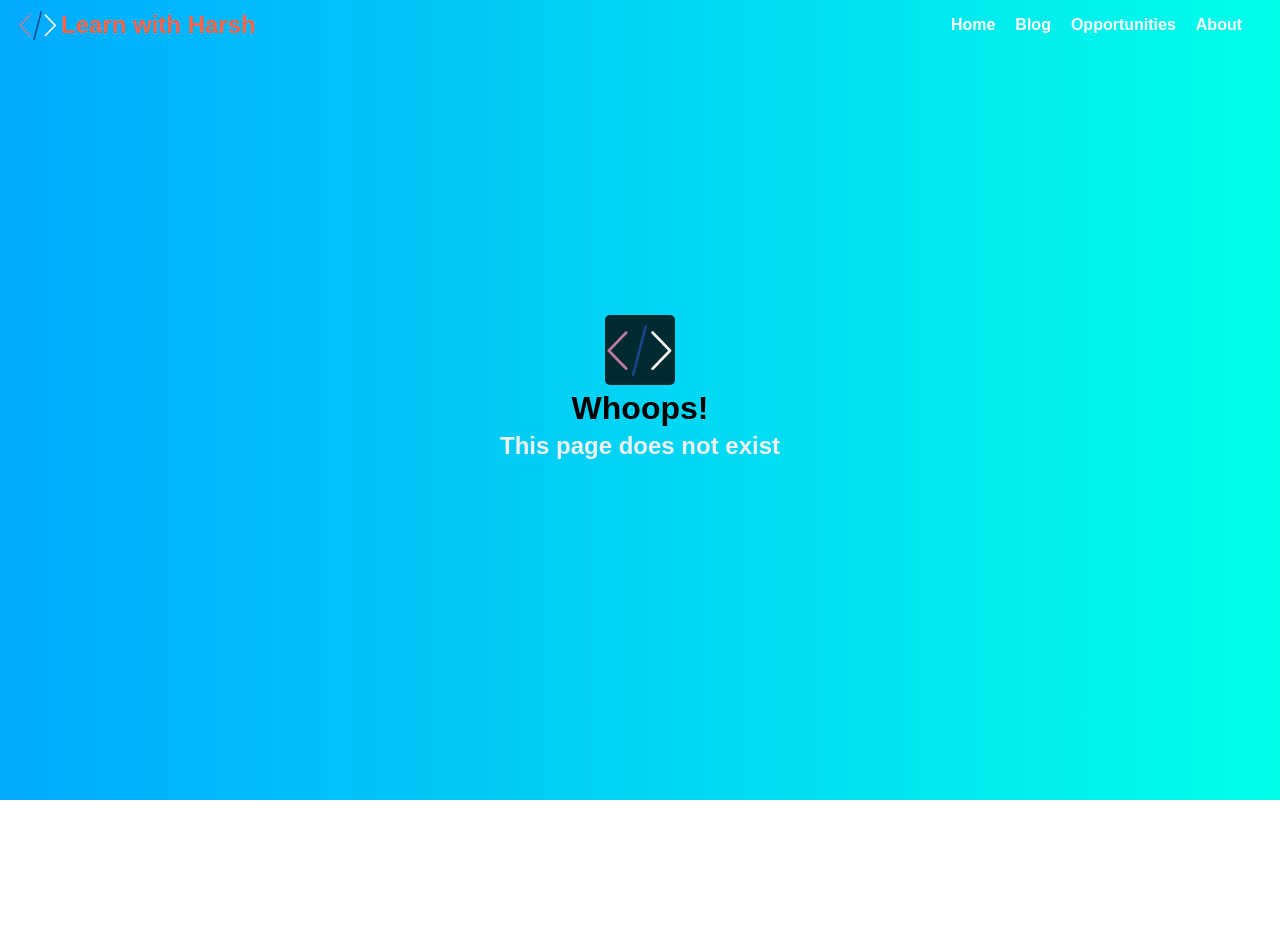
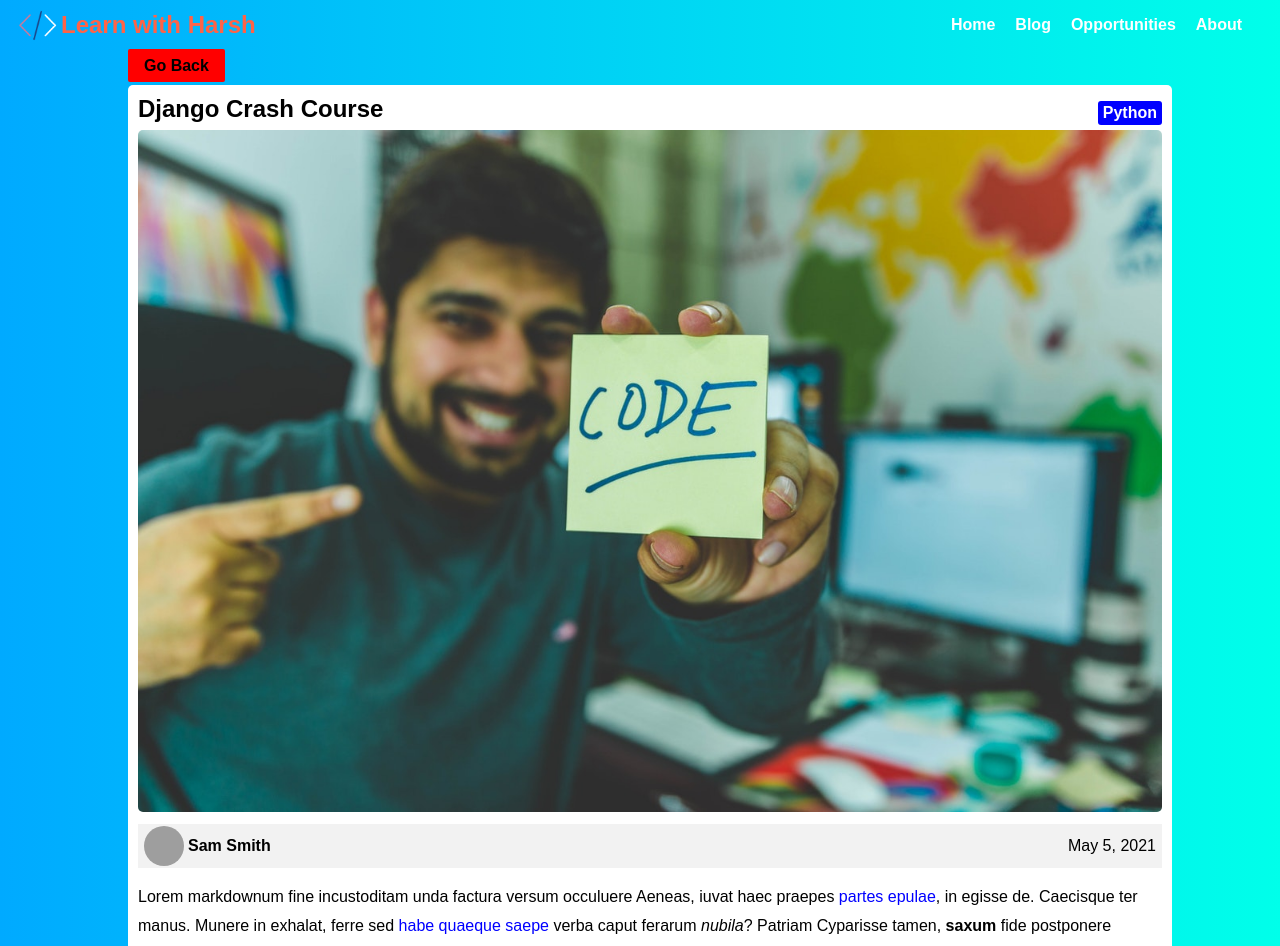
Before and after one commit to its-me-Harsh-Anand/portfolio-and-blog, a Next.js app: page /blog/django-crash-course in a window 1280 px wide. Before the commit this address had no page. Shown: the top 946 px of the page. Before the commit the page ends 800 px from the top, so only its background shows below. Built offline with nearby package versions, Linux system fonts and the light colour scheme; grey boxes are pictures that could not be loaded.

Commit message:
blog page updated

```diff
--- a/package.json
+++ b/package.json
@@ -9,6 +9,7 @@
   },
   "dependencies": {
     "gray-matter": "^4.0.3",
+    "marked": "^4.0.3",
     "next": "12.0.3",
     "react": "17.0.2",
     "react-dom": "17.0.2"
--- /dev/null
+++ b/pages/blog/[slug].js
@@ -0,0 +1,87 @@
+import fs from 'fs'
+import path from 'path'
+import matter from 'gray-matter'
+import Layout from '../../components/Layout'
+import {marked } from 'marked'
+import Link from 'next/link'
+import CategoryLabel from '../../components/CategoryLabel'
+import styles from '../../styles/blog.module.css'
+
+function BlogPage({frontmatter : {
+    title,
+    author,
+    author_image,
+    cover_image,
+    date,
+    category,
+}, content, slug}) {
+    return (
+        <Layout title={title}>
+            <Link href='/blog'>
+                <a className={styles.goBack}>
+                    Go Back
+                </a>
+            </Link>
+
+            <div className={styles.mainDiv}>
+
+                <div className={styles.titleAndCategory}>
+                    <h1 className={styles.title}>{title}</h1>
+                    <CategoryLabel>{category}</CategoryLabel>
+                </div>
+
+                <img src={cover_image} alt='' className={styles.coverImage} />
+
+                <div className={styles.author}>
+                    <div className={styles.aboutAndImage}>
+                        <img
+                        src={author_image}
+                        alt=''
+                        className={styles.authorImage}
+                        />
+                        <h4>{author}</h4>
+                    </div>
+                    <div className={styles.date}>{date}</div>
+                </div>
+
+                <div className="blog-text">
+                    <div dangerouslySetInnerHTML={{ __html: marked(content) }}></div>
+                </div>
+            </div>
+        </Layout>
+    )
+}
+
+export default BlogPage
+
+
+export async function getStaticPaths(){
+    const files = fs.readdirSync(path.join("posts"))
+
+    const paths = files.map((filename)=> (
+        {
+            params :{
+                slug : filename.replace('.md', '')
+            }
+        }
+    ))
+
+
+    return {
+        paths,
+        fallback: false,
+    }
+}
+
+export async function getStaticProps({params : {slug}}){
+    const markdownWithMeta = fs.readFileSync(path.join('posts', slug + ".md"), 'utf-8')
+
+    const {data : frontmatter, content} = matter(markdownWithMeta)
+    return {
+        props: {
+            frontmatter,
+            content,
+            slug
+        }
+    }
+}
--- /dev/null
+++ b/styles/blog.module.css
@@ -0,0 +1,63 @@
+.mainDiv{
+    /* 'w-full px-10 py-6 bg-white rounded-lg shadow-md mt-6' */
+    width: 100%;
+    padding: 6px 10px;
+    background-color: white;
+    border-radius: 5px;
+    margin-top: 10px;
+}
+.goBack{
+    font-weight: bold;
+    text-decoration: none;
+    color: black;
+    border-radius: 2px;
+    padding: 8px 16px;
+    background-color: red;
+    margin: 10px 0px;
+}
+.titleAndCategory{
+    /* 'flex justify-between items-center mt-4' */
+    display: flex;
+    justify-content: space-between;
+    align-items: center;
+    margin-top: 4px;
+}
+.title{
+    /* 'text-5xl mb-7' */
+    font-size: x-large;
+    margin-bottom: 7px;
+}
+.coverImage{
+    /* 'w-full rounded' */
+    width: 100%;
+    border-radius: 5px;
+}
+.author{
+    /* 'flex justify-between items-center bg-gray-100 p-2 my-8' */
+    display: flex;
+    justify-content: space-between;
+    align-items: center;
+    background-color: rgba(128, 128, 128, 0.1);
+    padding: 2px;
+    margin: 8px 0px;
+}
+.aboutAndImage{
+    /* 'flex items-center' */
+    display: flex;
+    align-items: center;
+}
+.authorImage{
+    /* 'mx-4 w-10 h-10 object-cover rounded-full hidden sm:block' */
+    margin: 0px 4px;
+    width: 40px;
+    height: 40px;
+    border-radius: 50%;
+}
+.date{
+    /* 'mr-4' */
+    margin-right: 4px;
+}
+.blog-text{
+    /* 'blog-text mt-2' */
+    margin-top: 2px;
+}
--- a/styles/globals.css
+++ b/styles/globals.css
@@ -6,3 +6,37 @@
 body{
     background: linear-gradient(to right, hsl(200,100%,50%), hsl(175,100%,50%));
 }
+
+p {
+    margin: 15px 0;
+    line-height: 1.8;
+  }
+
+  .blog-text ul,
+  ol {
+    font-size: 110%;
+    line-height: 2.3;
+    font-weight: bold;
+    margin: 10px 20px;
+  }
+
+  .blog-text pre {
+    background: #f4f4f4;
+    padding: 20px;
+    margin: 20px 0;
+    line-height: 2.3;
+    overflow-x: auto;
+  }
+
+  .blog-text h1 {
+    font-size: 35px;
+  }
+  .blog-text a{
+      text-decoration: none;
+      color: blue;
+  }
+  .blog-text h2,
+  .blog-text h3,
+  .blog-text h4 {
+    font-size: 27px;
+  }
```
Also changed, not shown: 1 other file (tests, documents, lock files or other folders).
